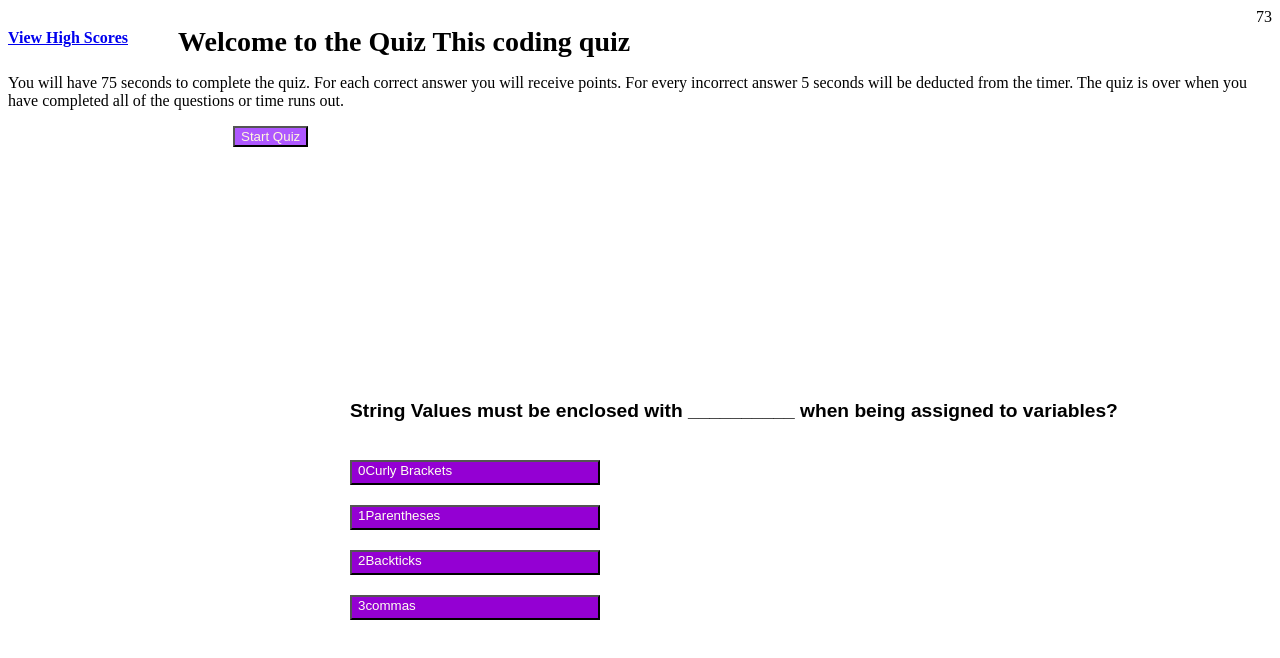
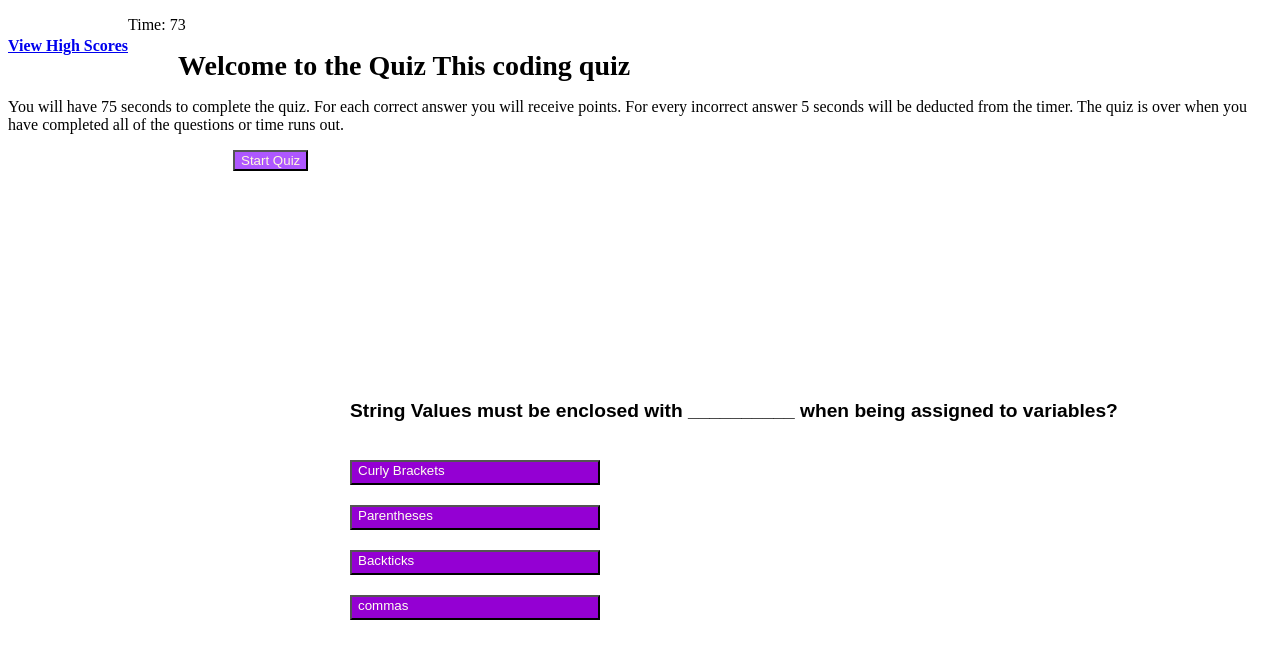
Before and after one commit to JakeClark33/Quiz-This, a plain HTML site: page index.html in a window 1280 px wide. Both pictures are taken after a click on the button "Start Quiz". Drawn offline with Linux system fonts and the light colour scheme.

Commit message:
quiz works

```diff
--- a/index.html
+++ b/index.html
@@ -7,57 +7,45 @@
         <link rel="stylesheet" href="./css/style.css">
         <title>Quiz-This</title>
     </head>
-<Header>
-    <div class = "highscore">
-    <h4>
-        <a href= "./highscore/index.html">
-         View High Scores
-         </a>
-    </h4>
+    <body>
+        <header>
+            <div class="highscore">
+                <h4><a href="./highscore/index.html">View High Scores</a></h4>
             </div>
-    <div class = "timer">
-        <text>Time: <text></text>
+            <div id="timer-wrapper">
+                <p>Time: <span id="timer">75</span></p>
             </div>
-</Header>
-<br>
+        </header>
 
-<body>
-    <div id = 'info-box'>
-        <div class='info-title'><span class='welcome'>Welcome to the Quiz This coding quiz</span>
-            <p class='rules'>You will have 75 seconds to complete the quiz. For each correct answer you will receive points. For every
+        <div id="info-box">
+            <div class="info-title"><span class="welcome">Welcome to the Quiz This coding quiz</span>
+                <p class="rules">You will have 75 seconds to complete the quiz. For each correct answer you will receive points. For every
                     incorrect answer 5 seconds will be deducted from the timer. The quiz is over when you have completed all of the
                     questions or time runs out.
                 </p>
-            <button id='modalBtn' class='btn1'>Start Quiz</button>
+                <button id="modalBtn" class="btn1">Start Quiz</button>
             </div>
         </div>
-    <div id = 'myModal' class='container'>
-        <div class= "question-text" id= "questions">
-            <!--This is where the question will be inserted-->
+
+        <div id = "myModal" class="container">
+            <div id="question-wrapper">
+                <div class="question-text" id="questions"></div>
+                <div class="choices" id="allChoices"></div>
             </div>
-        <div class='choices' id='allChoices'>
-            <!-- <button class="choice" id='A' onclick='checkAnswer("A")'></button>
-            <button class="choice" id='B' onclick='checkAnswer("B")'></button>
-            <button class="choice" id='C' onclick='checkAnswer("C")'></button>
-            <button class="choice" id='D' onclick='checkAnswer("D")'></button> -->
-            <!--This is where the answer choices will be entered-->
+            <div id="results-wrapper" style="display: none;">
+                <h2>Congratulations! Your score was <span id="score">0</span>!</h2>
+                <p>Would you like to submit your score?</p>
+                <div>
+                    <label for="initials">Initials: </label><input type="text" name="initials">
+                </div>
+                <br>
+                <button id="submitBtn">Submit</button>
             </div>
         </div>
 
 
+
+        <script src="./js/quizQuestions.js"></script>
+        <script src="./js/questions.js"></script>
     </body>
-<footer>
-    <div class="progress">
-        <!--This will show the question progress-->
-    </div>
-</footer>
-
-    <div class="result-box"></div>
-        <div class="completed-quiz"></div>
-        <div class="score-text">
-            <!--This is where the score will be inserted-->
-        </div>
-
-
-        <script src = "./js/questions.js"></script>
 </html>
--- a/js/questions.js
+++ b/js/questions.js
@@ -1,221 +1,80 @@
-// GIVEN I am taking a code quiz
-// WHEN I click the start button
-//Create an event listener toi start the timer interval.a
+let currentQuestionIdx = 0;
+let time = 75;
+let correctAnswers = 0;
 
- //THEN a timer starts and I am presented with a question
+// Store HTML elements as variables
+const startBtnEl = document.getElementById('modalBtn');
+const timerEl = document.getElementById('timer');
+const choicesEl = document.getElementById('allChoices');
+const questionTxtEl = document.getElementById('questions');
+const questionWrapperEl = document.getElementById('question-wrapper');
+const resultsWrapperEl = document.getElementById('results-wrapper');
+const scoreEl = document.getElementById('score');
+const submitBtnEl = document.getElementById('submitBtn');
 
 
-// WHEN I answer a question
-
-// Create an array of all of the questions
-// All questions will need a title multiple choices and an answer.
- //Creeate a function that will ask one question at a time.
-var currentIndex = 0;
-var timerEl = document.querySelector('.timer');
-var time = 75;
-
-
-//  function generateQuiz (quizContainer, resultsContainer, SubmitButton) {
-
-    var timeStart = function(){
-        var timerId = setInterval(function (){
-        time--
+const timeStart = () => {
+    const timerId = setInterval(function (){
+        time--;
         timerEl.textContent = time;
         if (time === 0 ){
-            clearInterval(timerId)
+            clearInterval(timerId);
         }
-        displayQuestions()
-        },1000
-        )}
+    }, 1000);
+}
 
-    function displayQuestions (quizContainer){
+const displayQuestions = () => {
+    const {answers, question} = quizQuestions[currentQuestionIdx];
 
+    questionTxtEl.textContent = question;
+    choicesEl.innerHTML = '';
 
-        var output = [];
+    for (let i=0; i < answers.length; i++) {
+        buildAnswerButton(answers[i], quizQuestions[currentQuestionIdx].correctAnswer);
+    }
+}
 
-        var answers;
+const buildAnswerButton = (answer, correctAnswer) => {
+    const handleAnswerBtnClick = () => {
+        if (answer === correctAnswer){
+            alert('That is correct!');
+            correctAnswers++;
+        }else {
+            time-= 5;
+            alert('Better luck next time!');
+        }
 
-        //for each question reset the list of answers to
+        currentQuestionIdx++
 
-        // for(var i = 0; i < quizQuestions.length; i++) {
+        if (currentQuestionIdx < quizQuestions.length) {
+            displayQuestions();
+        } else {
+            endQuiz();
+        }
+    }
 
-            var answers= quizQuestions[currentIndex].answers;
+    const btn  = document.createElement('button');
+    btn.onclick = handleAnswerBtnClick;
+    btn.setAttribute('class', 'answers');
+    btn.textContent = answer;
+    choicesEl.append(btn);
+}
 
+const handleStartClick = () => {
+    timeStart();
+    displayQuestions();
+}
 
-            var choiceElement = document.querySelector('.choices');
-            choiceElement.innerHTML = '';
-           var newQuestion = document.querySelector('.question-text');
-        //    quizQuestions[i].questions
-           var quizMainQuestion = quizQuestions[currentIndex].question;
-           newQuestion.textContent = quizMainQuestion;
+const endQuiz = () => {
+    console.log("No more questions");
+    scoreEl.textContent = correctAnswers;
+    questionWrapperEl.style.display = 'none';
+    resultsWrapperEl.style.display = 'block';
+}
 
-            for (var j=0; j<answers.length; j++) {
-                console.log(answers[j]);
-                var btn  = document.createElement('button')
-                btn.onclick = clickedQuestion
-
-            // var btn = document.querySelector('.choices');
-
-            btn.setAttribute('class', 'answers')
-            btn.setAttribute('value', answers[j]);
-            btn.textContent = j + answers[j]
-            choiceElement.append(btn);
-            }
-        //create an index for that  = 0, every time answer is clicked, index increases by 1 to get to the next question.
-
-        //add buttons for answers
-// Target index of current question to display current index only
-// Target the value qof the button as well. Pressed button, to compare to the correct answer in the object.
-
-
-
-// }
-
-        // output.push(
-
-        //     '<div class="question">' + questions[i].question + '</div>'
-
-        //     + '</div class="answers">'  + answers.join('') + '</div>'
-
-        // );
-
-    quizContainer.innerHTML = output.join('');
-
-// }
-
- function clickedQuestion () {
- if (this.value === quizQuestions[currentIndex].correctAnswer){
-     alert('That is correct!')
- }else {
-     time-= 5;
-     alert('Better luck next time!');
- }
-
-    currentIndex++
-displayQuestions()
+const handleSubmitClick = () => {
 
 }
 
-    function displayResults(questions, quizContainer, resultsContainer){
-
-
-    }
-
-
-    displayQuestions(questions, QuizContainer);
-
-
-    submitButton.onclick = function(){
-
-            displayResults(questions, quizContainer, resultsContainer);
-    }
-
- }
-
- var quizQuestions = [
-     {
-        question: "String Values must be enclosed with __________ when being assigned to variables?",
-
-        answers: ['Curly Brackets','Parentheses', 'Backticks','commas'],
-
-
-            correctAnswer: 'Curly Brackets'
-
-     },
-
-
-
-     {
-
-        question:'Commonly used data types do not include _______.',
-
-        answers: ['Booleans','Alerts','Strings','Numbers'],
-
-
-            correctAnswer: 'Alerts'
-
-     },
-
-
-
-     {
-
-        question: 'The condition in an if/else statement is enclosed with ____________.',
-
-        answers: ['Curly Brackets','Backticks','Commas','Parentheses',],
-
-            correctAnswer: 'Parentheses',
-
-     },
-
-
-     {
-
-        question: 'Arrays in JavaScript can be used to store ___________.',
-
-        answers: ['Booleans','Numbers and Arrays','Strings','All of the above'],
-
-
-            correctAnswer: 'All of the above'
-
-     },
-
-
-
-     {
-
-        question: 'A useful tool for development and debugging for printing to the debugger is _____________.',
-
-        answers: ['For Loops','JavaScript','Terminal Bash', 'All of the above'],
-
-
-        correctAnswer: 'For Loops'
-
-     }]
-
-
-     var buttonEl = document.querySelector('.btn1');
-     let queEl;
-
-
-     buttonEl.addEventListener('click', timeStart);
-     const startDiv = document.getElementById('info-box');
-     const btnEl2 = document.getElementById('modal-button');
-     btnEl2.onclick = function () {
-         if (startDiv.style.display !== 'none') {
-             startDiv.style.display = 'none';
-         } else {
-             startDiv.style.display = 'block';
-         }
-     }
-
-
- //create a time interval
-
-
-
- //create a certain amoiunt of time to give the user. Counting down from 60-0.
-
-
-
- //decrease time by 5 seconds when questions are answered incorrectly.
-
-
-// THEN I am presented with another question
-
-// WHEN I answer a question incorrectly
-
-// THEN time is subtracted from the clock
-
-// WHEN all questions are answered or the timer reaches 0
-
-
-// THEN the game is over
-
-
-// WHEN the game is over
-//use local storage to keep the score.
-// THEN I can save my initials and score
-//pull from local storage to see top scores.
-//given ability to enter user initials for high score.a
-//high scores created on a separate page.
+startBtnEl.addEventListener('click', handleStartClick);
+submitBtnEl.addEventListener('click', handleSubmitClick);
--- /dev/null
+++ b/js/quizQuestions.js
@@ -0,0 +1,27 @@
+var quizQuestions = [
+    {
+        question: "String Values must be enclosed with __________ when being assigned to variables?",
+        answers: ['Curly Brackets','Parentheses', 'Backticks','commas'],
+        correctAnswer: 'Curly Brackets'
+    },
+    {
+        question:'Commonly used data types do not include _______.',
+        answers: ['Booleans','Alerts','Strings','Numbers'],
+        correctAnswer: 'Alerts'
+    },
+    {
+        question: 'The condition in an if/else statement is enclosed with ____________.',
+        answers: ['Curly Brackets','Backticks','Commas','Parentheses',],
+        correctAnswer: 'Parentheses',
+    },
+    {
+        question: 'Arrays in JavaScript can be used to store ___________.',
+        answers: ['Booleans','Numbers and Arrays','Strings','All of the above'],
+        correctAnswer: 'All of the above'
+    },
+    {
+        question: 'A useful tool for development and debugging for printing to the debugger is _____________.',
+        answers: ['For Loops','JavaScript','Terminal Bash', 'All of the above'],
+        correctAnswer: 'For Loops'
+    }
+];
```
Lines whose indentation alone changed are shown as unchanged.
